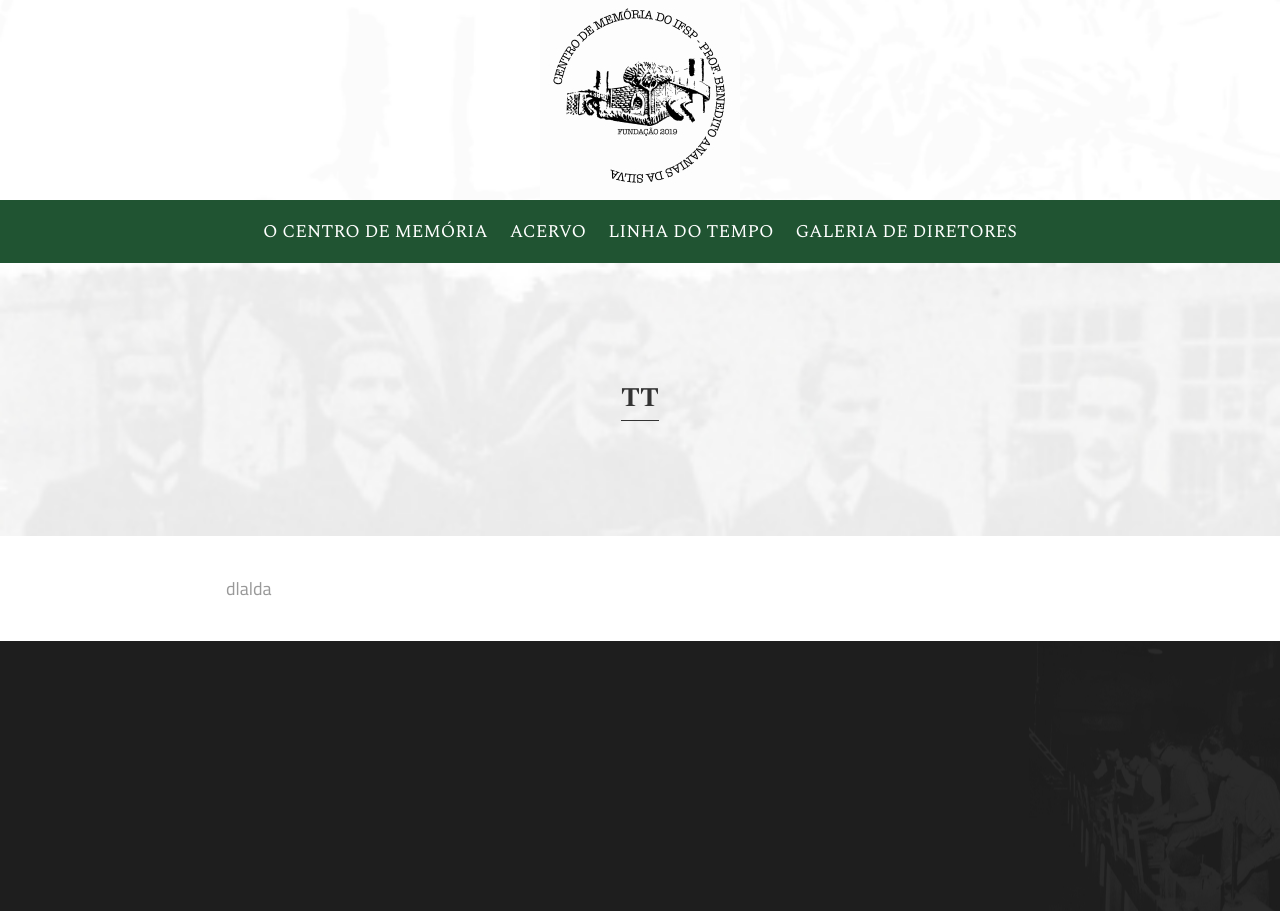
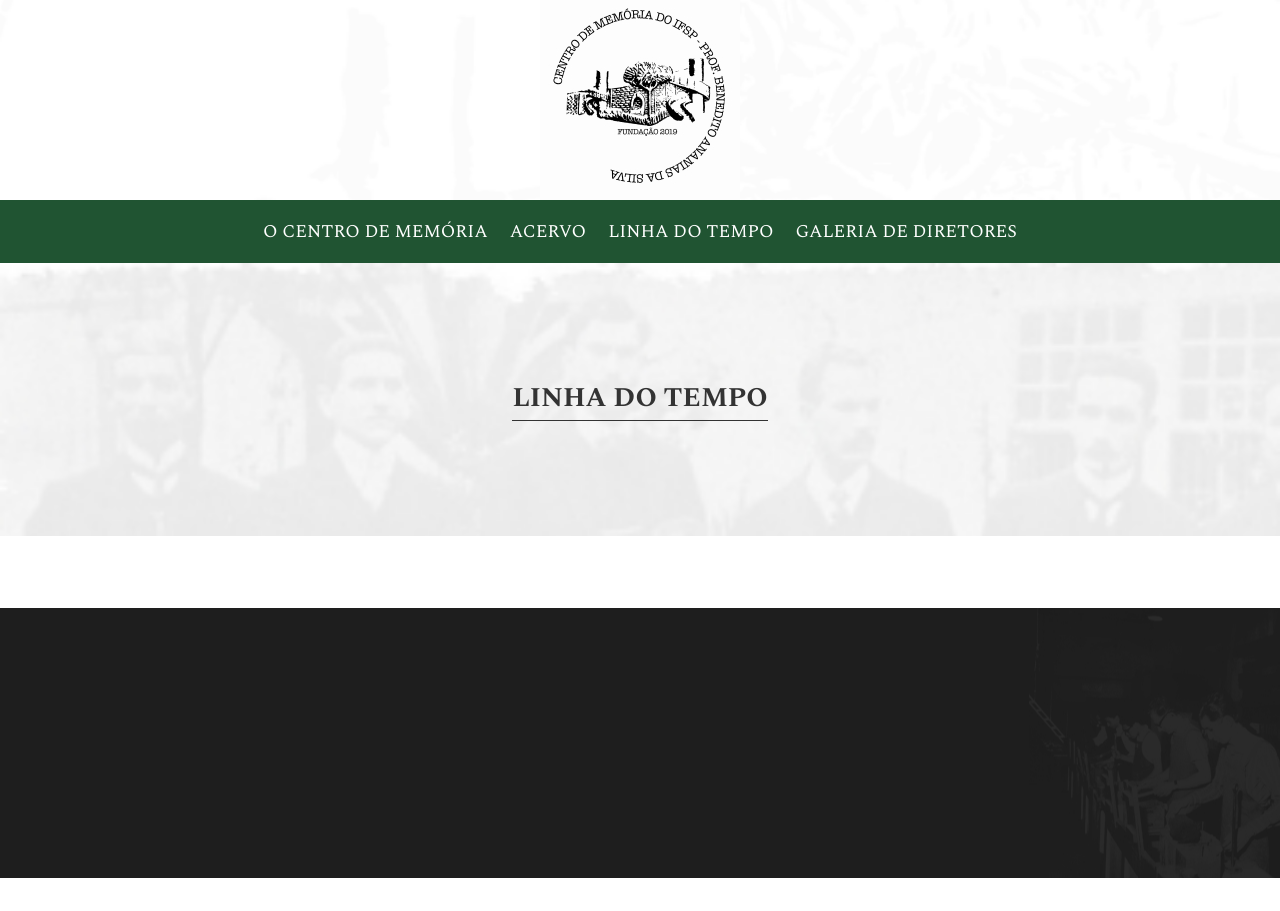
Before and after one commit to ifspcodelab/frontend-memoria-ifsp, a Jekyll site: the page built from docs/linha-do-tempo.html, in a window 1280 px wide. Built offline with Jekyll 4.4.1, drawn with Linux system fonts in a browser that asks for light colours.

Commit message:
Mudada linha do tempo para html

```diff
--- a/docs/linha-do-tempo.md
+++ b/docs/linha-do-tempo.html
@@ -1,7 +1,4 @@
 ---
 layout: layout-complexo
-title-top: tt
-
+title-top: Linha do Tempo
 ---
-
-dlalda
```
